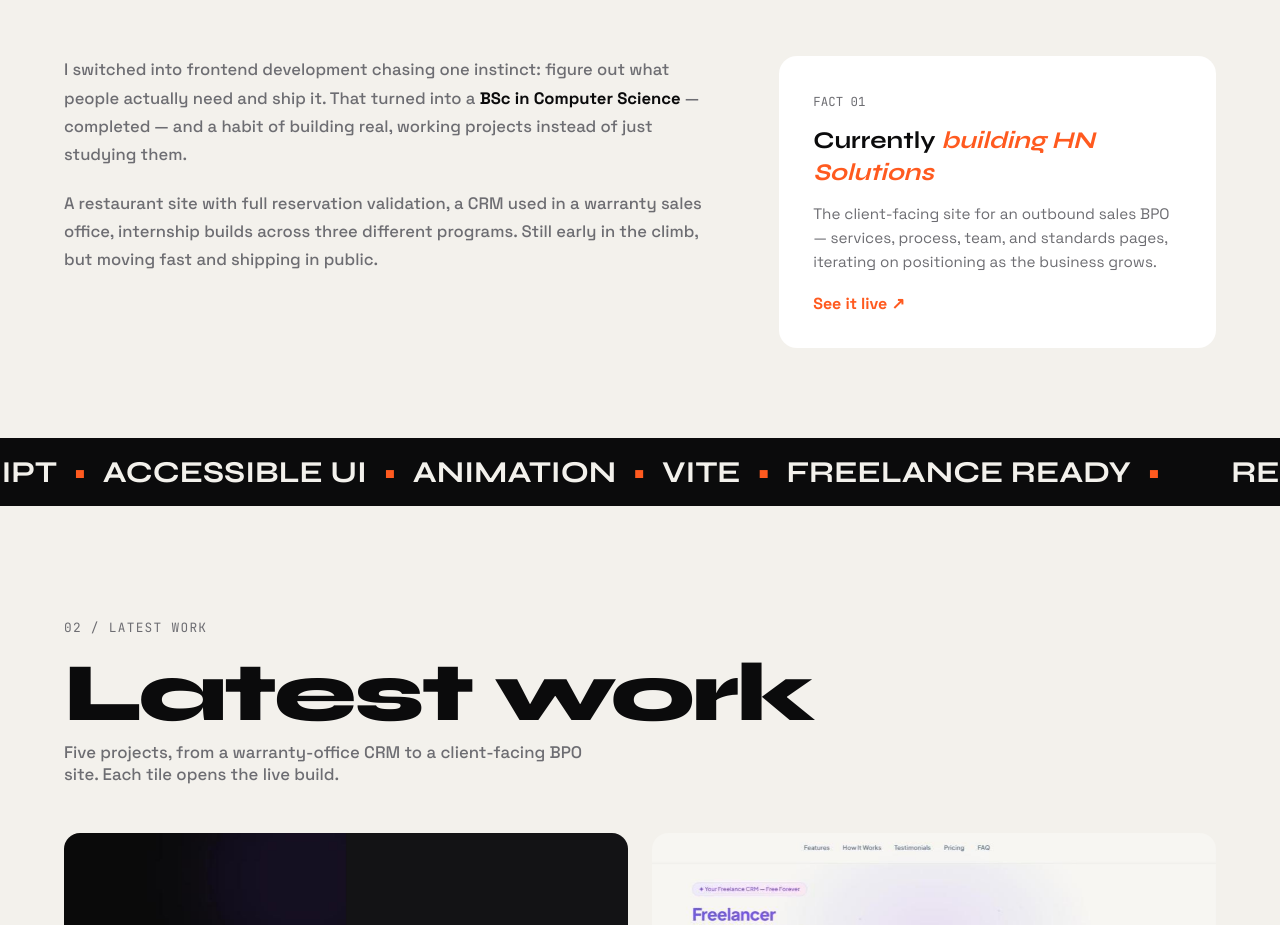
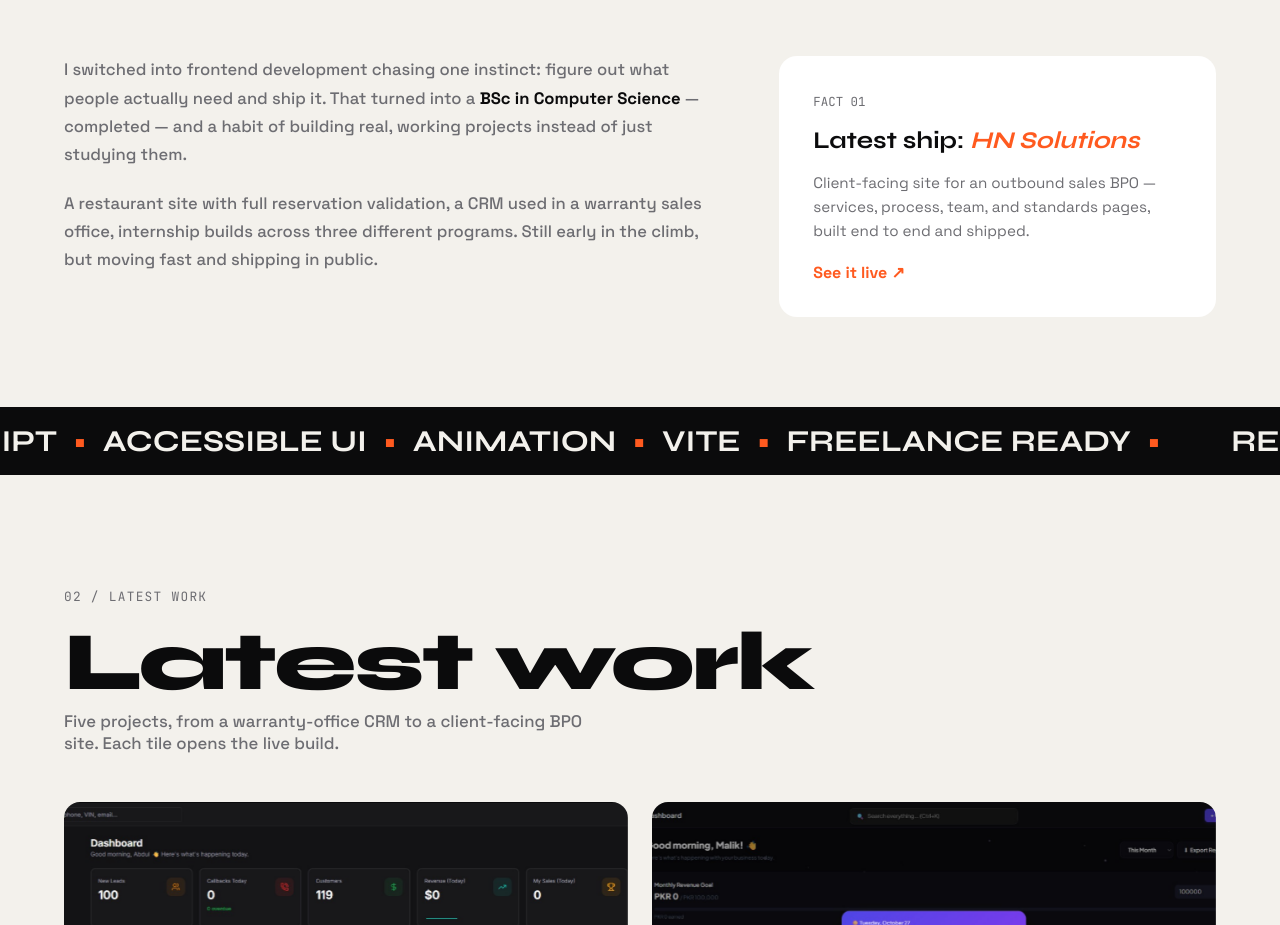
Before and after one commit to html-moiz03/portfolio-next, a Next.js app: page / in a window 1280 px wide. Shown: the part 1648-2573 px from the top of the page. Built offline with nearby package versions, Linux system fonts and the light colour scheme.

Commit message:
Update project description and improve clarity in the homepage section

```diff
--- a/app/page.tsx
+++ b/app/page.tsx
@@ -175,12 +175,12 @@ export default function Home() {
           <div className="about-fact reveal">
             <span className="fact-label">Fact 01</span>
             <div className="fact-number">
-              Currently <span className="accent">building HN Solutions</span>
+              Latest ship: <span className="accent">HN Solutions</span>
             </div>
             <p>
-              The client-facing site for an outbound sales BPO — services,
-              process, team, and standards pages, iterating on positioning
-              as the business grows.
+              Client-facing site for an outbound sales BPO — services,
+              process, team, and standards pages, built end to end and
+              shipped.
             </p>
             <a
               href="https://hn-solutions-nine.vercel.app"
```
Also changed, not shown: public/work/fp-tracker.jpg, public/work/warrantix.jpg.
